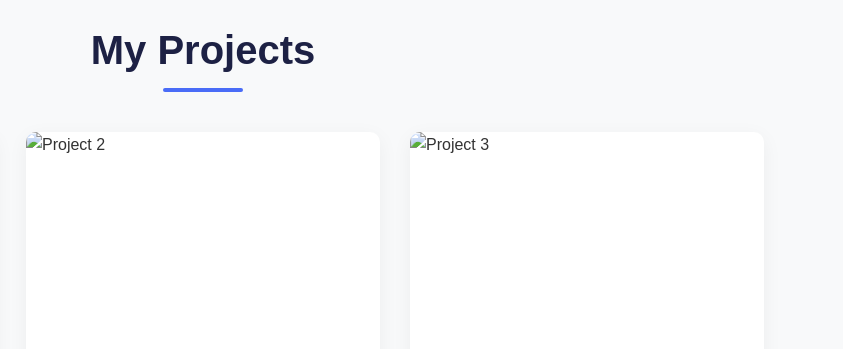
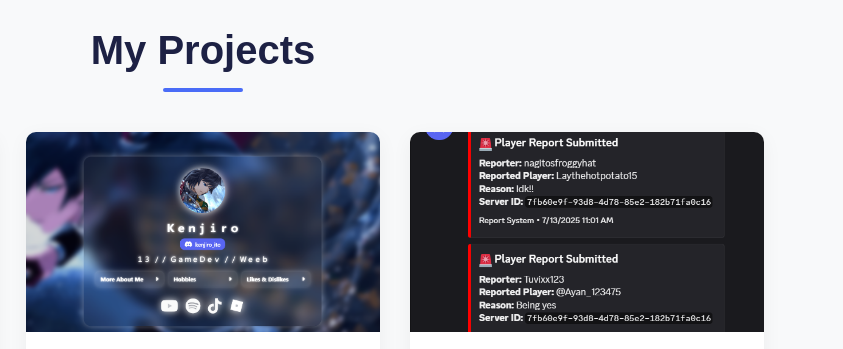
Before and after one commit to Kenj-Dev/Kenji-s-Portfolio, a plain HTML site: page index.html in a window 1280 px wide. Shown: the part 1860-2209 px from the top of the page, 437-1280 px from the left. Drawn offline with Linux system fonts and the light colour scheme.

Commit message:
Update index.html

```diff
--- a/index.html
+++ b/index.html
@@ -517,7 +517,7 @@
 
         <div class="project-item">
           <div class="project-image">
-            <img src="images/personal.webp" alt="Project 2">
+            <img src="personal.webp" alt="Project 2">
           </div>
           <div class="project-info">
             <h3>Personal Website</h3>
@@ -528,7 +528,7 @@
 
         <div class="project-item">
           <div class="project-image">
-            <img src="images/dcreport.webp" alt="Project 3">
+            <img src="dcreport.webp" alt="Project 3">
           </div>
           <div class="project-info">
             <h3>Report System</h3>
```
